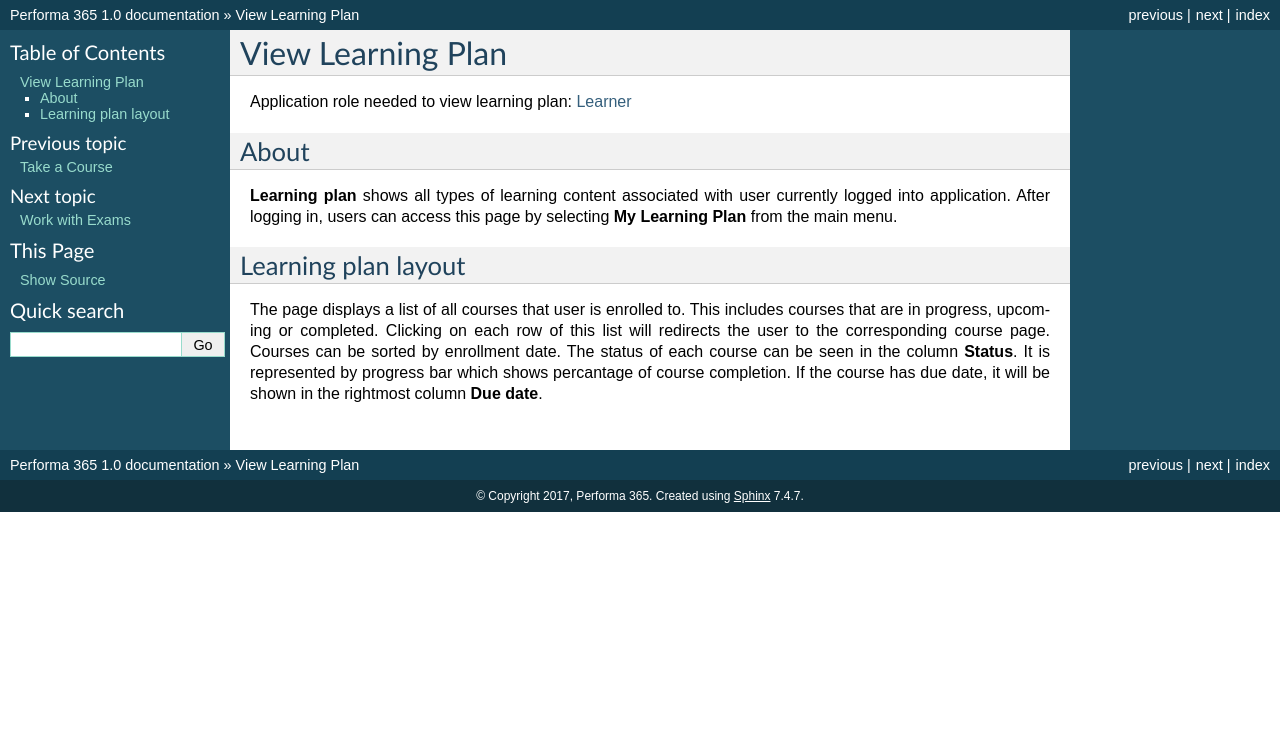
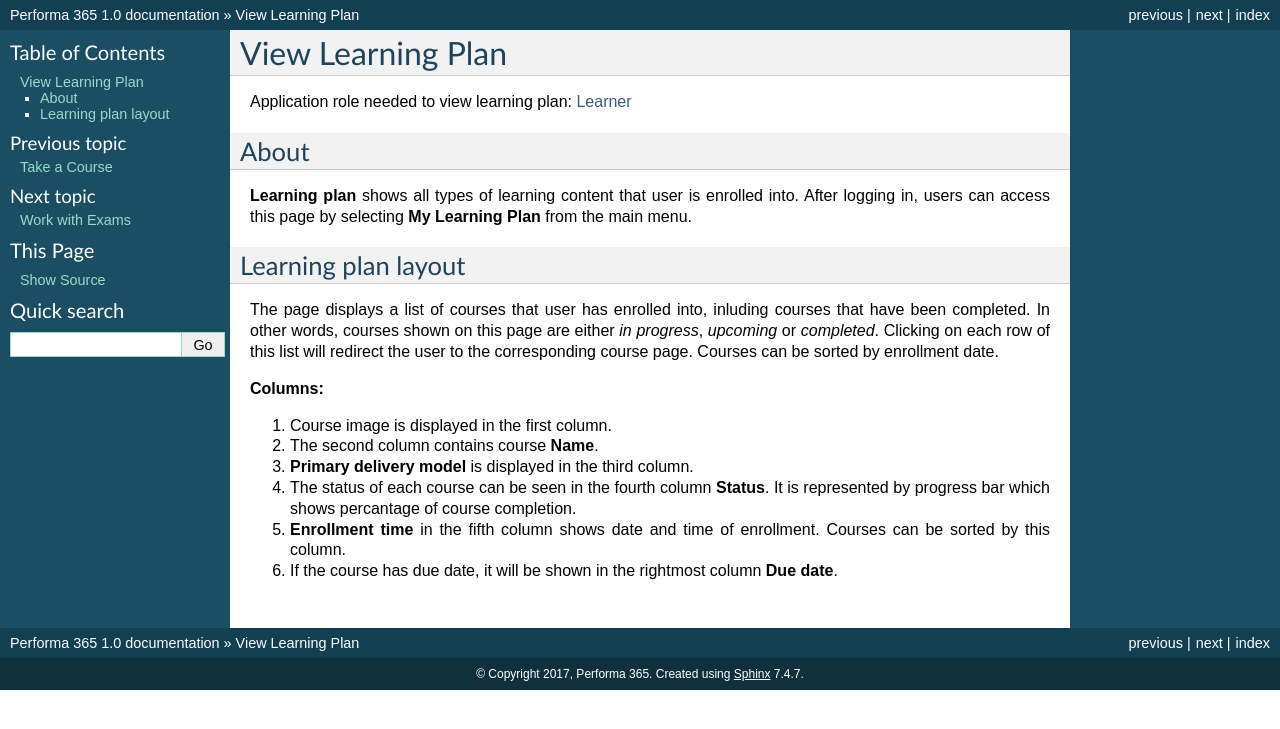
Before and after one commit to pslisko/performa365docs, a Sphinx documentation site: the page built from docs/howto/view_learning_plan.rst, in a window 1280 px wide. Shown: the top 729 px of the page. Built offline with Sphinx 7.4.7, drawn with Linux system fonts in a browser that asks for light colours; pages that are not in the unit, such as notebooks, are missing from menus.

Commit message:
Update view_learning_plan.rst

```diff
--- a/docs/howto/view_learning_plan.rst
+++ b/docs/howto/view_learning_plan.rst
@@ -8,14 +10,21 @@ About
 
 ..
 
-**Learning plan** shows all types of learning content associated with user currently logged into application. After logging in, users can access this page by selecting **My Learning Plan** from the main menu.
+**Learning plan** shows all types of learning content that user is enrolled into. After logging in, users can access this page by selecting **My Learning Plan** from the main menu.
 
 ..
 
 Learning plan layout
 *************************
 
-The page displays a list of all courses that user is enrolled to. This includes courses that are in progress, upcoming or completed. Clicking on each row of this list will redirects the user to the corresponding course page.
+The page displays a list of courses that user has enrolled into, inluding courses that have been completed. In other words, courses shown on this page are either *in progress*, *upcoming* or *completed*. Clicking on each row of this list will redirect the user to the corresponding course page.
 Courses can be sorted by enrollment date.
-The status of each course can be seen in the column **Status**. It is represented by progress bar which shows percantage of course completion.
-If the course has due date, it will be shown in the rightmost column **Due date**.
+
+**Columns:**
+
+#. Course image is displayed in the first column.
+#. The second column contains course **Name**.
+#. **Primary delivery model** is displayed in the third column.
+#. The status of each course can be seen in the fourth column **Status**. It is represented by progress bar which shows percantage of course completion.
+#. **Enrollment time** in the fifth column shows date and time of enrollment. Courses can be sorted by this column.
+#. If the course has due date, it will be shown in the rightmost column **Due date**.
```
Also changed, not shown: other parts of docs/howto/view_learning_plan.rst (+2 -0 lines).
